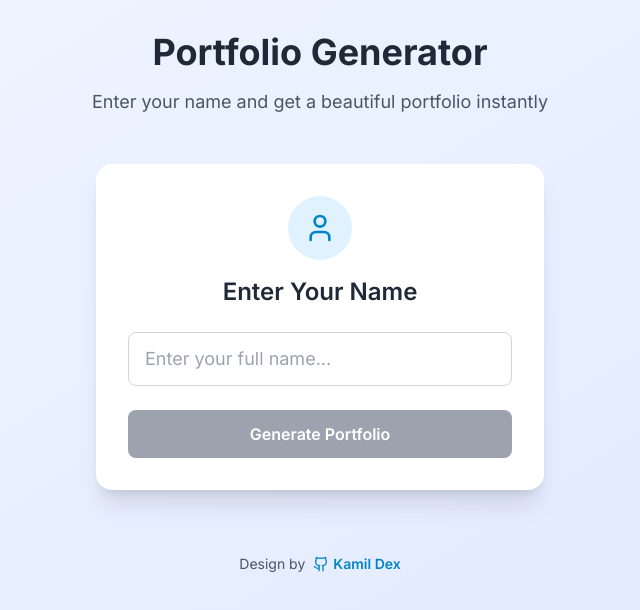
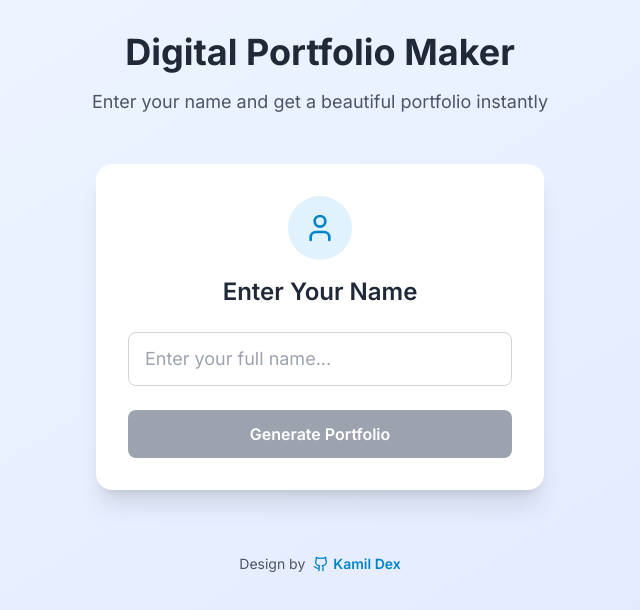
Before and after one commit to kamilhussen24/funny-project, a React (Vite) app: page / in a window 1280 px wide. Shown: the top 610 px of the page, without its empty margins (320-960 px from the left). Built offline with nearby package versions, Linux system fonts and the light colour scheme.

Commit message:
Update Meta Titles and Add Create New Portfolio Button

```diff
--- a/index.html
+++ b/index.html
@@ -4,16 +4,16 @@
     <meta charset="UTF-8" />
     <link rel="icon" type="image/svg+xml" href="/vite.svg" />
     <meta name="viewport" content="width=device-width, initial-scale=1.0" />
-    <title id="dynamic-title">Portfolio Generator - Create Professional Portfolios Instantly</title>
-    <meta id="dynamic-description" name="description" content="Generate beautiful professional portfolios instantly. Just enter your name and share your portfolio link." />
-    <meta id="dynamic-og-title" property="og:title" content="Portfolio Generator - Create Professional Portfolios Instantly" />
-    <meta id="dynamic-og-description" property="og:description" content="Generate beautiful professional portfolios instantly. Just enter your name and share your portfolio link." />
+    <title id="dynamic-title">Digital Portfolio Maker</title>
+    <meta id="dynamic-description" name="description" content="Create beautiful professional portfolios instantly. Just enter your name and share your portfolio link." />
+    <meta id="dynamic-og-title" property="og:title" content="Digital Portfolio Maker" />
+    <meta id="dynamic-og-description" property="og:description" content="Create beautiful professional portfolios instantly. Just enter your name and share your portfolio link." />
     <meta id="dynamic-og-image" property="og:image" content="https://images.pexels.com/photos/2379004/pexels-photo-2379004.jpeg?auto=compress&cs=tinysrgb&w=400" />
     <meta property="og:type" content="website" />
     <meta id="dynamic-og-url" property="og:url" content="" />
     <meta name="twitter:card" content="summary_large_image" />
-    <meta id="dynamic-twitter-title" name="twitter:title" content="Portfolio Generator - Create Professional Portfolios Instantly" />
-    <meta id="dynamic-twitter-description" name="twitter:description" content="Generate beautiful professional portfolios instantly. Just enter your name and share your portfolio link." />
+    <meta id="dynamic-twitter-title" name="twitter:title" content="Digital Portfolio Maker" />
+    <meta id="dynamic-twitter-description" name="twitter:description" content="Create beautiful professional portfolios instantly. Just enter your name and share your portfolio link." />
     <meta id="dynamic-twitter-image" name="twitter:image" content="https://images.pexels.com/photos/2379004/pexels-photo-2379004.jpeg?auto=compress&cs=tinysrgb&w=400" />
   </head>
   <body>
--- a/src/App.tsx
+++ b/src/App.tsx
@@ -1,5 +1,5 @@
 import React, { useState, useRef } from 'react';
-import { User, Share2, Github } from 'lucide-react';
+import { User, Share2, Github, Plus } from 'lucide-react';
 import PortfolioCard from './components/PortfolioCard';
 
 function App() {
@@ -23,7 +23,7 @@ function App() {
   }, [sharedName]);
 
   const updateMetaTags = (portfolioName: string) => {
-    const title = `${portfolioName}'s Digital Portfolio`;
+    const title = `${portfolioName} | Digital Portfolio`;
     const description = `Check out ${portfolioName}'s professional digital portfolio with skills, experience, and contact information.`;
     const imageUrl = 'https://images.pexels.com/photos/2379004/pexels-photo-2379004.jpeg?auto=compress&cs=tinysrgb&w=400';
     const currentUrl = window.location.href;
@@ -77,7 +77,7 @@ function App() {
     if (navigator.share) {
       try {
         await navigator.share({
-          title: `${name}'s Digital Portfolio`,
+          title: `${name} | Digital Portfolio`,
           text: `Check out ${name}'s professional portfolio`,
           url: shareUrl,
         });
@@ -114,7 +114,7 @@ function App() {
     window.history.replaceState({}, document.title, window.location.pathname);
 
     // Reset meta tags to default
-    document.title = 'Portfolio Generator - Create Professional Portfolios Instantly';
+    document.title = 'Digital Portfolio Maker';
     const updateMetaTag = (id: string, content: string) => {
       const element = document.getElementById(id);
       if (element) {
@@ -122,10 +122,10 @@ function App() {
       }
     };
 
-    updateMetaTag('dynamic-title', 'Portfolio Generator - Create Professional Portfolios Instantly');
-    updateMetaTag('dynamic-description', 'Generate beautiful professional portfolios instantly. Just enter your name and share your portfolio link.');
-    updateMetaTag('dynamic-og-title', 'Portfolio Generator - Create Professional Portfolios Instantly');
-    updateMetaTag('dynamic-og-description', 'Generate beautiful professional portfolios instantly. Just enter your name and share your portfolio link.');
+    updateMetaTag('dynamic-title', 'Digital Portfolio Maker');
+    updateMetaTag('dynamic-description', 'Create beautiful professional portfolios instantly. Just enter your name and share your portfolio link.');
+    updateMetaTag('dynamic-og-title', 'Digital Portfolio Maker');
+    updateMetaTag('dynamic-og-description', 'Create beautiful professional portfolios instantly. Just enter your name and share your portfolio link.');
   };
 
   return (
@@ -134,7 +134,7 @@ function App() {
         {/* Header */}
         <div className="text-center mb-8 sm:mb-12">
           <h1 className="text-3xl sm:text-4xl font-bold text-gray-800 mb-4">
-            Portfolio Generator
+            Digital Portfolio Maker
           </h1>
           <p className="text-base sm:text-lg text-gray-600">
             Enter your name and get a beautiful portfolio instantly
@@ -203,7 +203,15 @@ function App() {
                   <Share2 className="w-5 h-5" />
                   Share Portfolio
                 </button>
-                {!isViewingShared && (
+                {isViewingShared ? (
+                  <button
+                    onClick={resetForm}
+                    className="bg-green-600 hover:bg-green-700 text-white font-semibold py-2 px-4 sm:px-6 rounded-lg flex items-center justify-center gap-2 transition-colors duration-200"
+                  >
+                    <Plus className="w-5 h-5" />
+                    Create New Portfolio
+                  </button>
+                ) : (
                   <button
                     onClick={resetForm}
                     className="bg-gray-600 hover:bg-gray-700 text-white font-semibold py-2 px-4 sm:px-6 rounded-lg transition-colors duration-200"
--- a/src/components/PortfolioCard.tsx
+++ b/src/components/PortfolioCard.tsx
@@ -5,7 +5,7 @@ interface PortfolioCardProps {
 }
 
 const PortfolioCard = React.forwardRef<HTMLDivElement, PortfolioCardProps>(({ name }, ref) => {
-  const skills = ['Doctor', 'Teacher', 'Police', 'Engineer', 'Astronaut', 'Army', 'Delivery Boy', 'A Cop'];
+  const skills = ['Doctor', 'Teacher', 'Police', 'Engineer', 'Astronaut', 'Army', 'Delivery Boy', 'A Cop', 'Gamer'];
   const nextDatePeople = ['John Smith', 'Sarah Johnson', 'Michael Brown', 'Emily Davis'];
 
   return (
```
